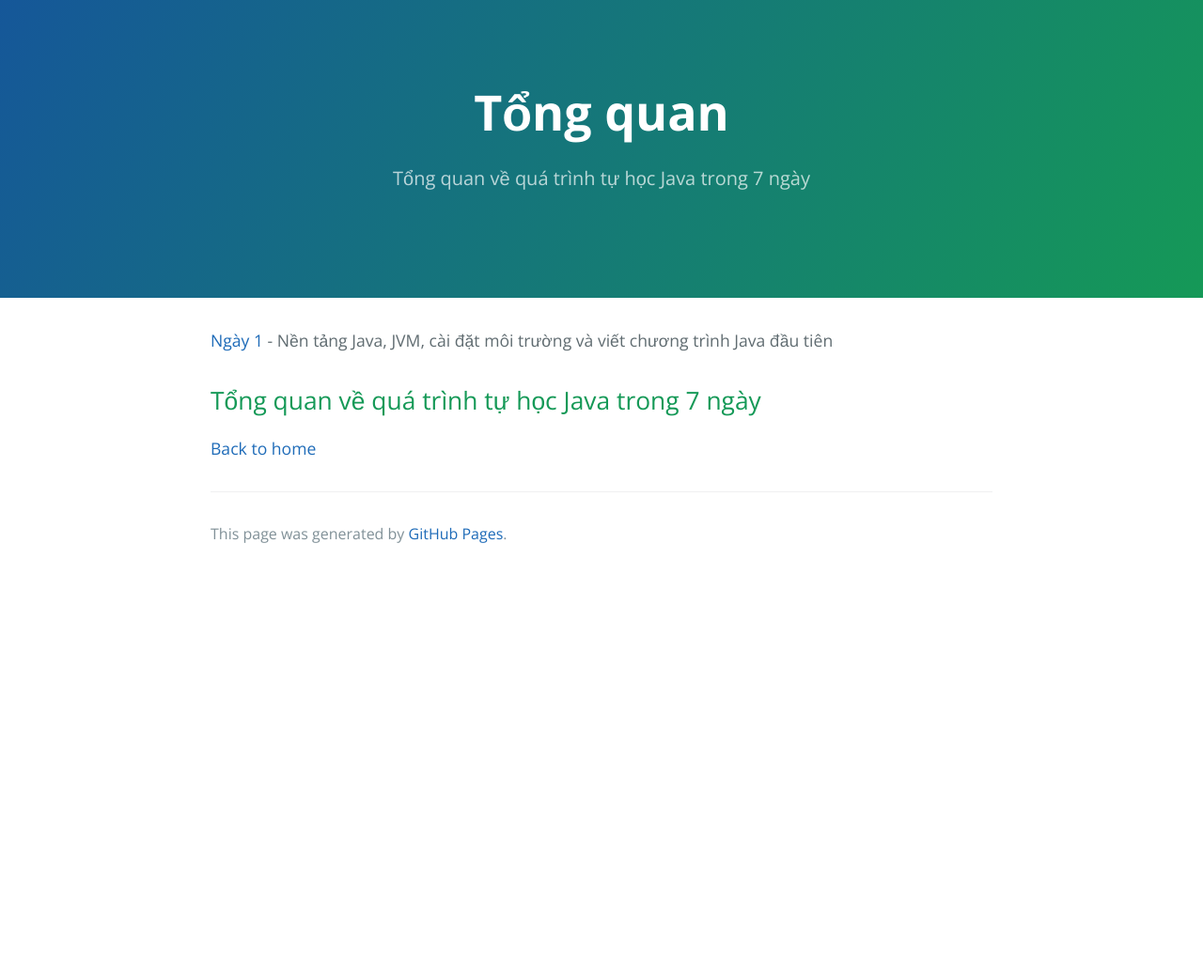
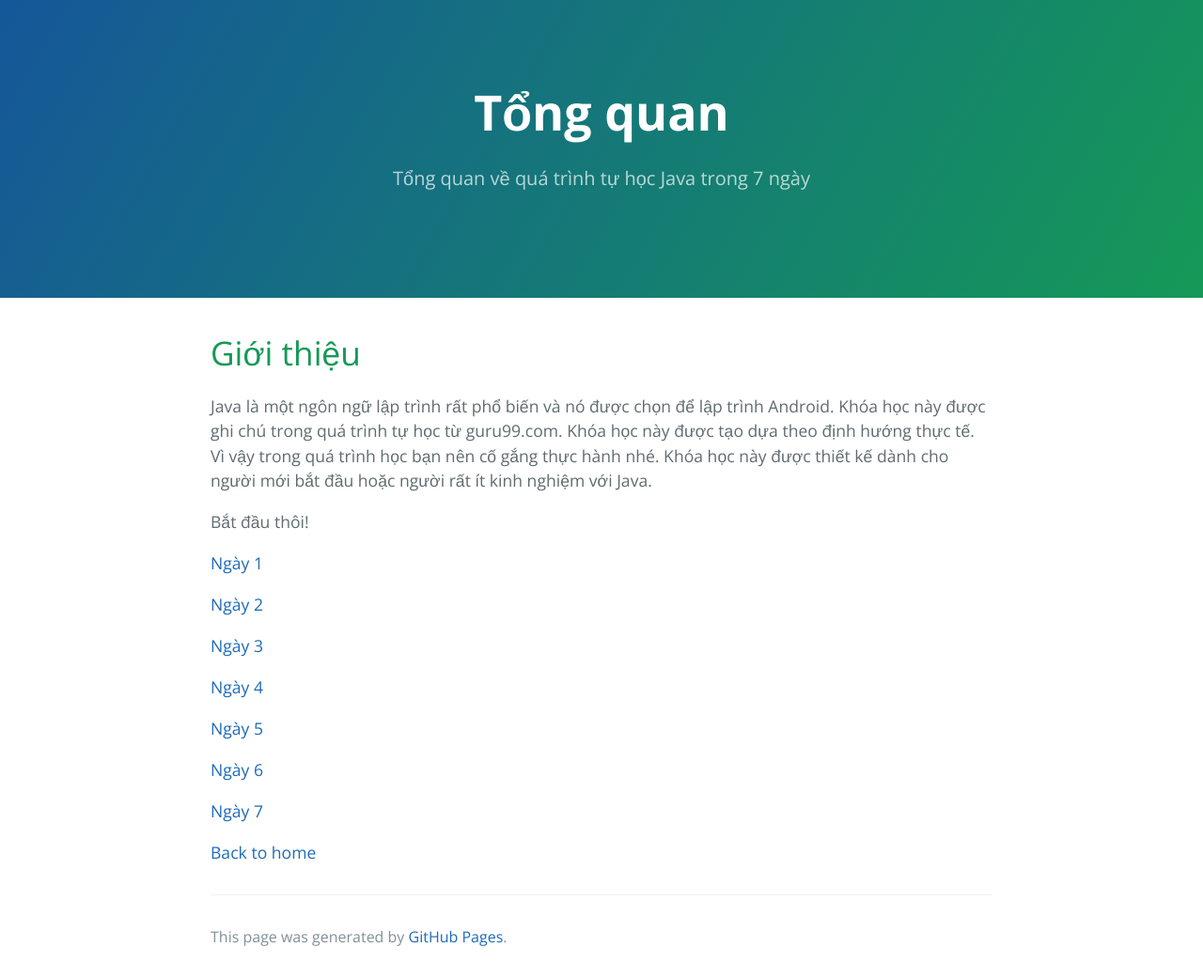
Before and after one commit to lxnhiqn905/lxnhiqn905.github.io, a Jekyll site: the page built from tu-hoc-java-trong-7-ngay/index.md, in a window 1280 px wide. Shown: the whole page at 94% size. Built offline with Jekyll 4.4.1, drawn with Linux system fonts in a browser that asks for light colours; before the commit the page ends 900 px from its top, so only the background shows below that.

Commit message:
java platform

```diff
--- a/tu-hoc-java-trong-7-ngay/index.md
+++ b/tu-hoc-java-trong-7-ngay/index.md
@@ -4,8 +4,24 @@ title: Tổng quan
 description: Tổng quan về quá trình tự học Java trong 7 ngày
 ---
 
-[Ngày 1](./ngay-1.md) - Nền tảng Java, JVM, cài đặt môi trường và viết chương trình Java đầu tiên
+# Giới thiệu
+Java là một ngôn ngữ lập trình rất phổ biến và nó được chọn để lập trình Android. Khóa học này được ghi chú trong quá trình tự học từ guru99.com. Khóa học này được tạo dựa theo định hướng thực tế. Vì vậy trong quá trình học bạn nên cố gắng thực hành nhé.
+Khóa học này được thiết kế dành cho người mới bắt đầu hoặc người rất ít kinh nghiệm với Java.
 
-## Tổng quan về quá trình tự học Java trong 7 ngày
+Bắt đầu thôi!
+
+[Ngày 1](./ngay-1.md)
+
+[Ngày 2](./ngay-2.md)
+
+[Ngày 3](./ngay-3.md)
+
+[Ngày 4](./ngay-4.md)
+
+[Ngày 5](./ngay-5.md)
+
+[Ngày 6](./ngay-6.md)
+
+[Ngày 7](./ngay-7.md)
 
 [Back to home](../)
```
Also changed, not shown: index.md (+3 -7 lines), java/java-platform.md (added, +23 -0 lines), tu-hoc-java-trong-7-ngay/ngay-1.md (+11 -3 lines), java/java-platform-jvm.png (added).
